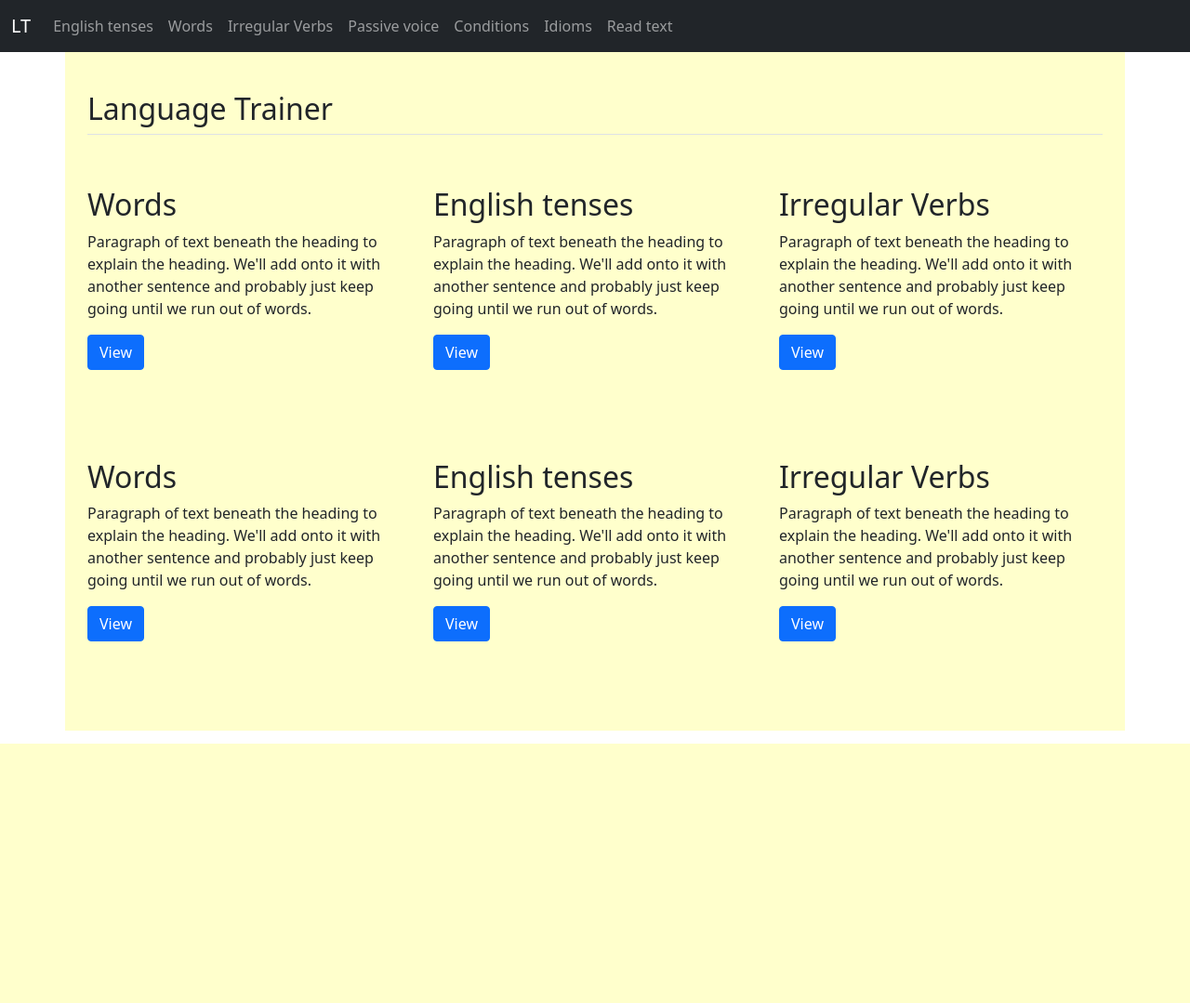
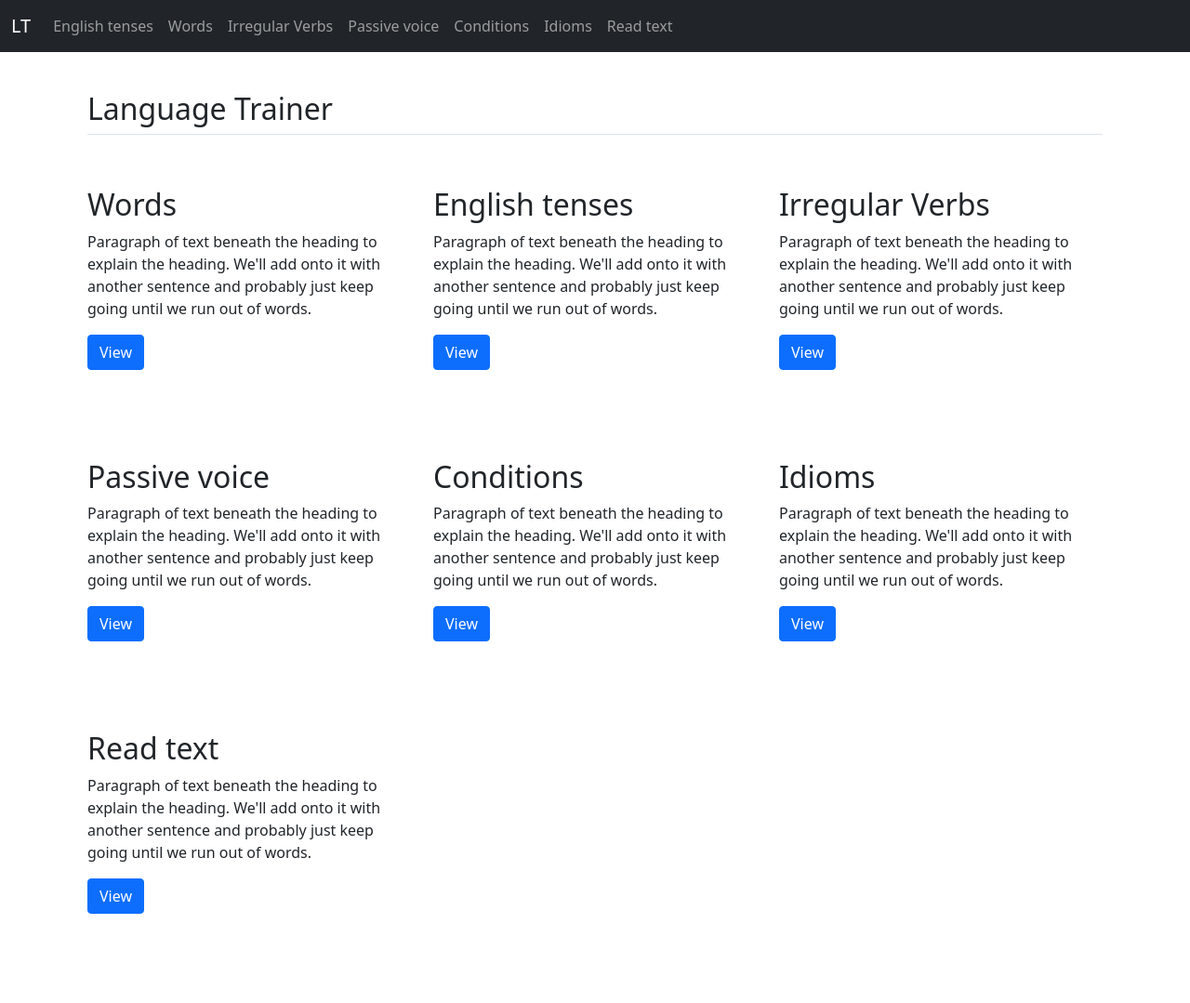
Before and after one commit to ZanMax/Language-Trainer, a Django app: page / in a window 1280 px wide. Shown: the whole page at 93% size. Before the commit the page ends 800 px from the top, so only its background shows below. Run offline with Django 4.2, Linux system fonts and the light colour scheme; parts of the project's set-up code (start-up, migrations or seed data) failed here and were passed over; some libraries are stand-ins or nearby versions.

Commit message:
update index, add shorcats

```diff
--- a/templates/base/base.html
+++ b/templates/base/base.html
@@ -24,7 +24,6 @@
 
         .container {
             align-content: center;
-            background: #ffffcc;
             justify-content: center;
             align-items: center;
             margin-top: 50px;
--- a/templates/index.html
+++ b/templates/index.html
@@ -8,7 +8,7 @@
                     <h2>Words</h2>
                     <p>Paragraph of text beneath the heading to explain the heading. We'll add onto it with another
                         sentence and probably just keep going until we run out of words.</p>
-                    <a href="#" class="btn btn-primary">
+                    <a href="/words/" class="btn btn-primary">
                         View
                     </a>
                 </div>
@@ -18,7 +18,7 @@
                     <h2>English tenses</h2>
                     <p>Paragraph of text beneath the heading to explain the heading. We'll add onto it with another
                         sentence and probably just keep going until we run out of words.</p>
-                    <a href="#" class="btn btn-primary">
+                    <a href="/tenses/" class="btn btn-primary">
                         View
                     </a>
                 </div>
@@ -28,7 +28,7 @@
                     <h2>Irregular Verbs</h2>
                     <p>Paragraph of text beneath the heading to explain the heading. We'll add onto it with another
                         sentence and probably just keep going until we run out of words.</p>
-                    <a href="#" class="btn btn-primary">
+                    <a href="/irregular-verbs/" class="btn btn-primary">
                         View
                     </a>
                 </div>
@@ -37,34 +37,56 @@
         <div class="row g-4 py-5 row-cols-1 row-cols-lg-3">
             <div class="col d-flex align-items-start">
                 <div>
-                    <h2>Words</h2>
+                    <h2>Passive voice</h2>
                     <p>Paragraph of text beneath the heading to explain the heading. We'll add onto it with another
                         sentence and probably just keep going until we run out of words.</p>
-                    <a href="#" class="btn btn-primary">
+                    <a href="/passive-voice/" class="btn btn-primary">
                         View
                     </a>
                 </div>
             </div>
             <div class="col d-flex align-items-start">
                 <div>
-                    <h2>English tenses</h2>
+                    <h2>Conditions</h2>
                     <p>Paragraph of text beneath the heading to explain the heading. We'll add onto it with another
                         sentence and probably just keep going until we run out of words.</p>
-                    <a href="#" class="btn btn-primary">
+                    <a href="/сonditions/" class="btn btn-primary">
                         View
                     </a>
                 </div>
             </div>
             <div class="col d-flex align-items-start">
                 <div>
-                    <h2>Irregular Verbs</h2>
+                    <h2>Idioms</h2>
                     <p>Paragraph of text beneath the heading to explain the heading. We'll add onto it with another
                         sentence and probably just keep going until we run out of words.</p>
-                    <a href="#" class="btn btn-primary">
+                    <a href="/idioms/" class="btn btn-primary">
                         View
                     </a>
                 </div>
             </div>
         </div>
+        <div class="row g-4 py-5 row-cols-1 row-cols-lg-3">
+            <div class="col d-flex align-items-start">
+                <div>
+                    <h2>Read text</h2>
+                    <p>Paragraph of text beneath the heading to explain the heading. We'll add onto it with another
+                        sentence and probably just keep going until we run out of words.</p>
+                    <a href="/read-text/" class="btn btn-primary">
+                        View
+                    </a>
+                </div>
+            </div>
+            <div class="col d-flex align-items-start">
+                <div>
+
+                </div>
+            </div>
+            <div class="col d-flex align-items-start">
+                <div>
+
+                </div>
+            </div>
+        </div>
     </div>
 {% endblock %}
```
Also changed, not shown: templates/conditions/index.html (+2 -5 lines).
